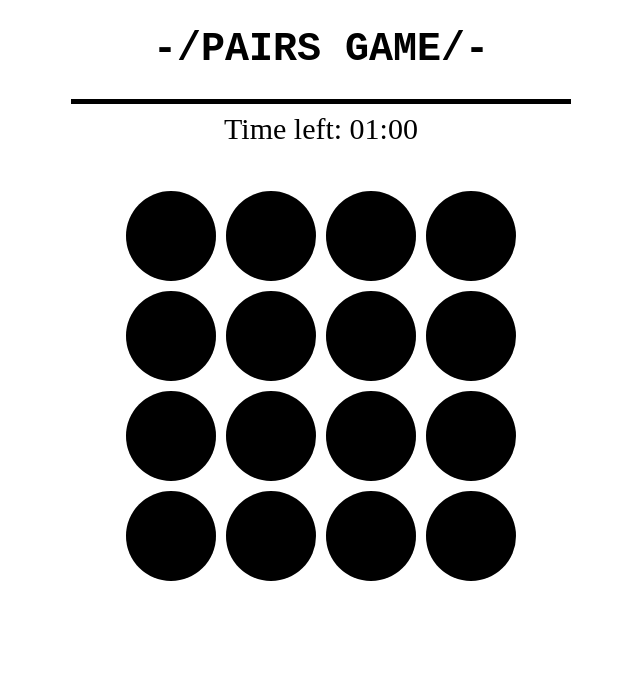
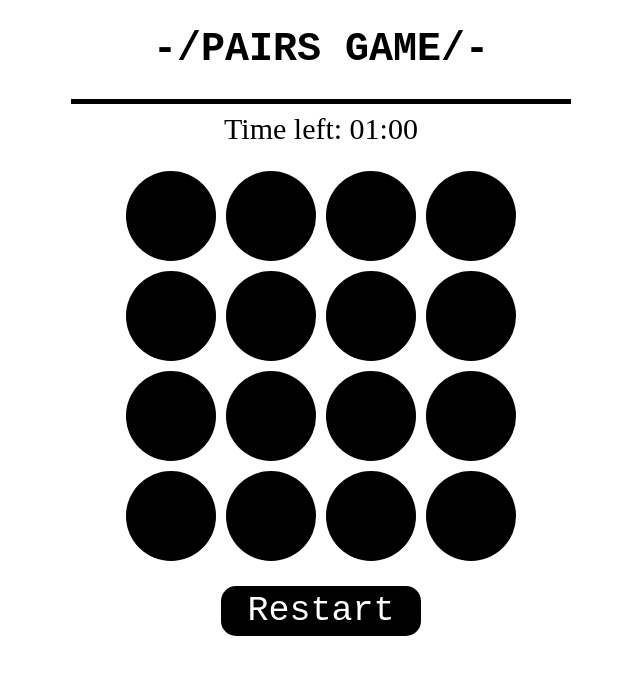
Before and after one commit to nnnnark/pairs-game, a website: page index.html in a window 1280 px wide. Shown: the whole page, without its empty margins (319-959 px from the left). Drawn offline with Linux system fonts and the light colour scheme.

Commit message:
commit #3 added restart button

```diff
--- a/index.html
+++ b/index.html
@@ -12,5 +12,6 @@
     <div id="area">
       <script src="script.js"></script>
     </div>
+    <button class="restart" onclick="window.location.reload()">Restart</button>
   </body>
 </html>
--- a/script.js
+++ b/script.js
@@ -8,7 +8,7 @@ let randomizedEmojis = emojis.sort(() => (Math.random() > 0.5) ? 1 : -1);
 
 let clicksCount = 0;
 
-console.log(randomizedEmojis);
+// console.log(randomizedEmojis);
 
 for (let i = 0; i < 16; i++) {
     // cardsBoard.innerHTML += "<div class='cards'>" + randomizedEmojis[i] + "</div>";
@@ -64,7 +64,7 @@ for (let i = 0; i < 60; i++) {
     timeArr.push('00'+':'+(59-i));
 }
 
-console.log(timeArr);
+// console.log(timeArr);
 
 // let time = document.getElementById('time');
 // let j = 0;
--- a/style.css
+++ b/style.css
@@ -26,7 +26,7 @@
     /*margin-left: 360px;*/
     width: 400px;
     height: 400px;
-    padding: 40px;
+    padding: 20px;
     /*border: 2px solid #000;*/
     margin: auto;
     display: grid;
@@ -77,3 +77,23 @@
 /*.cards:hover{*/
 /*    background-color: #ffae00;*/
 /*}*/
+
+.restart{
+    width: 200px;
+    height: 50px;
+    border: 3px solid #000;
+    border-radius: 15px;
+    font-size: 35px;
+    font-family: monospace;
+    color: white;
+    background-color: black;
+    cursor: pointer;
+    transition: 100ms;
+}
+
+.restart:hover{
+    /*margin: 0;*/
+    color: black;
+    background-color: white;
+    border-color: white;
+}
```
